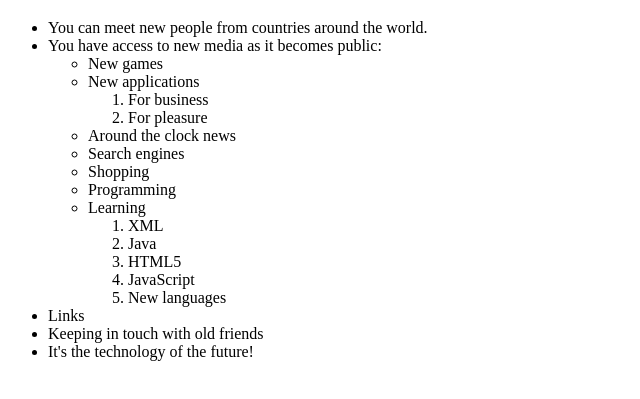
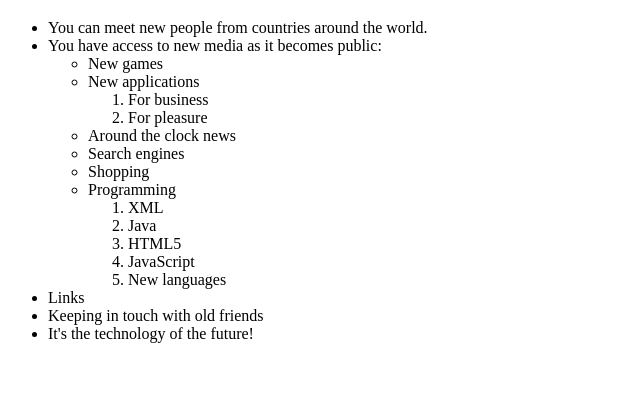
Before and after one commit to mapaditya/praktikum-rpl-4, a plain HTML site: page index.html in a window 1280 px wide. Shown: the part 61-460 px from the top of the page, without its empty margins (0-640 px from the left). Drawn offline with Linux system fonts and the light colour scheme.

Commit message:
membuat file index.html

```diff
--- a/index.html
+++ b/index.html
@@ -3,7 +3,7 @@
 <html>
 	<head>
 		<meta charset="utf-8">
-		<title>Latihan2</title>
+		<title>Latihan1</title>
 	</head>
 
 	<body>
@@ -22,7 +22,6 @@
 				<li>Search engines</li>
 				<li>Shopping</li>
 				<li>Programming</li>
-				<li>Learning</li>
 				<ol>
 					<li>XML</li>
 					<li>Java</li>
```
